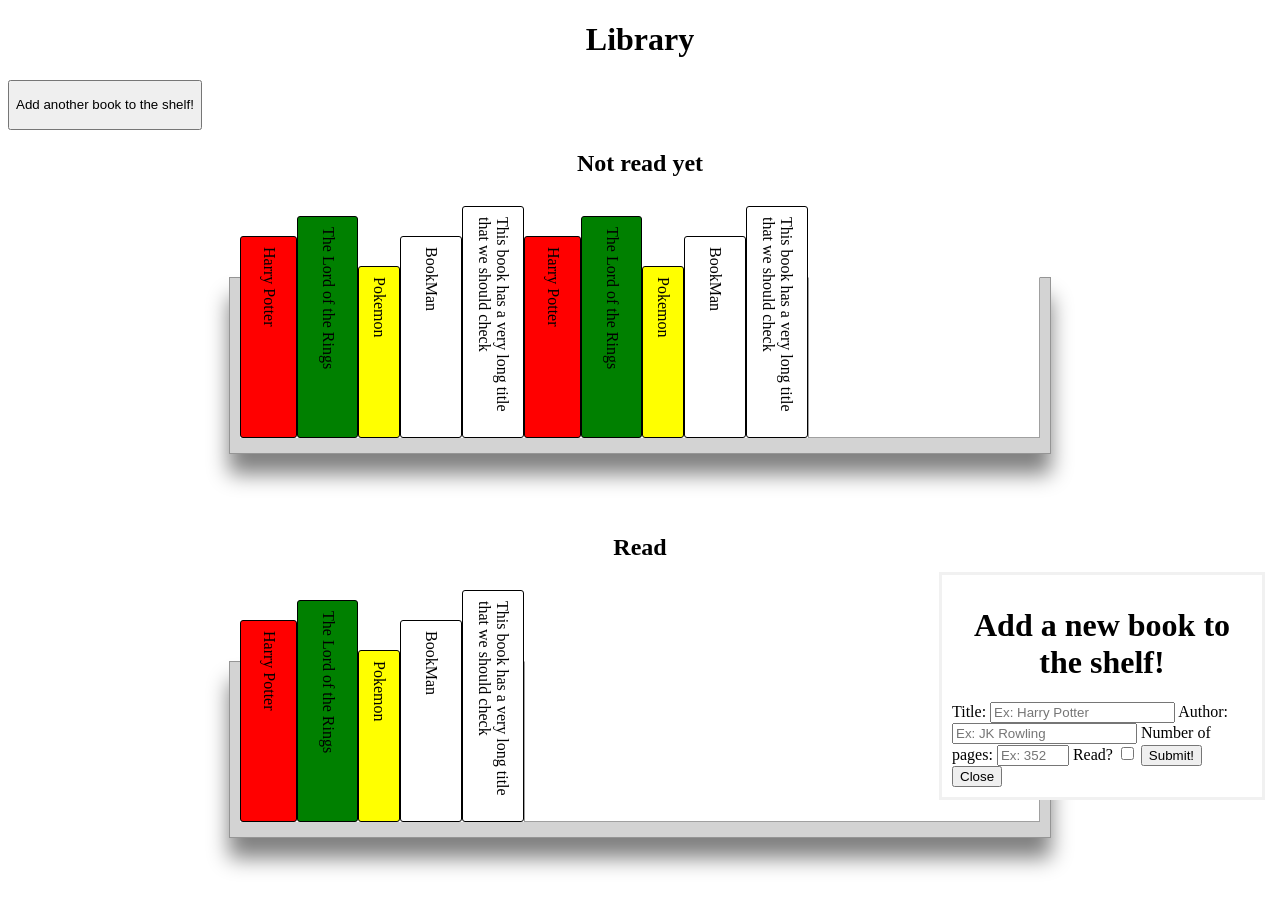
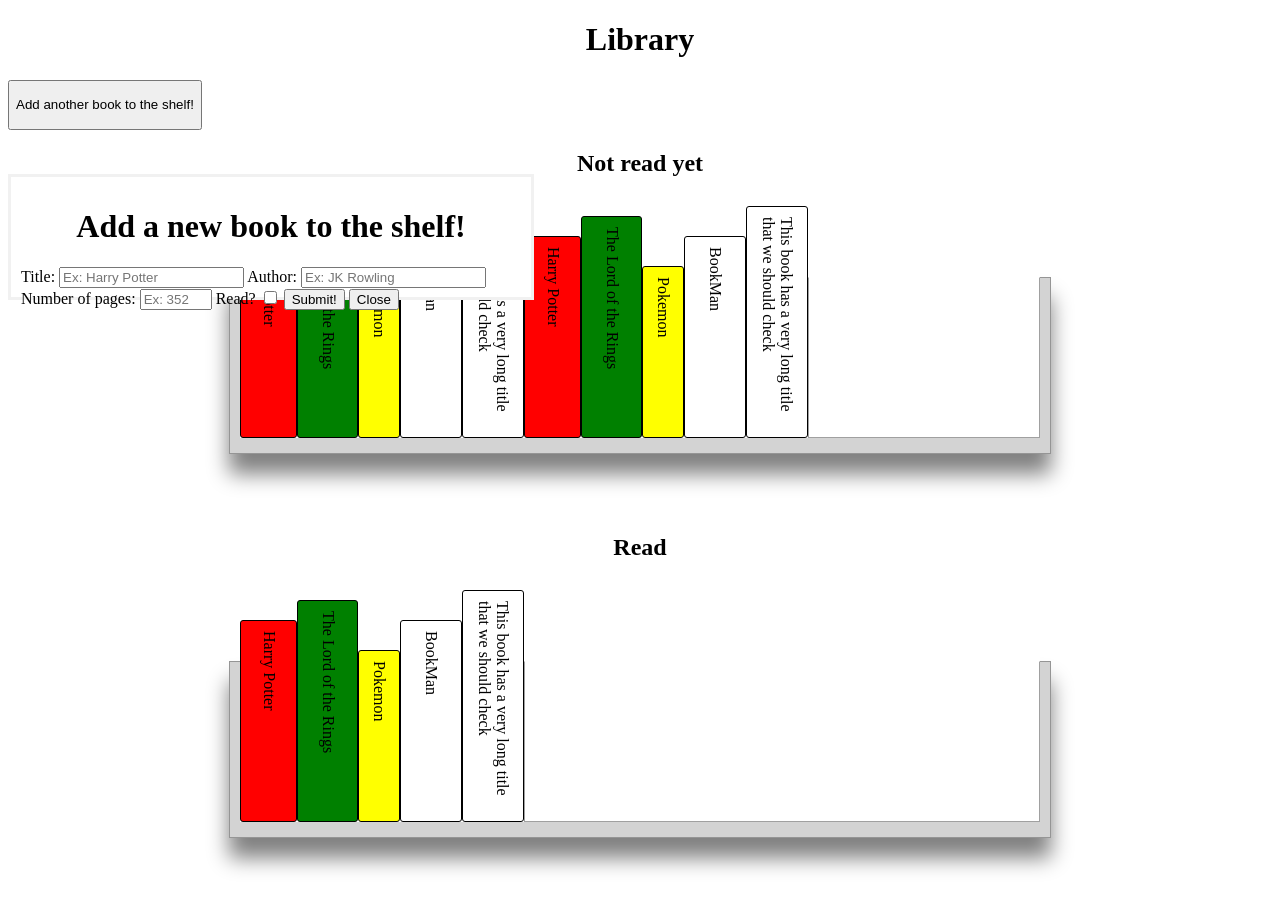
Before and after one commit to paulolins89/library, a plain HTML site: page index.html in a window 1280 px wide. Both pictures are taken after a click on the button "Add another book to the shelf!". Drawn offline with Linux system fonts and the light colour scheme.

Commit message:
trying to position the form over the page

```diff
--- a/style.css
+++ b/style.css
@@ -79,14 +79,15 @@ h1, h2{
 #book-form{
     display: none;
     position: fixed;
-    bottom: 0;
-    right: 15px;
+    bottom: 500px;
+    margin: auto;
     border: 3px solid #f1f1f1;
     z-index: 9;
 }
 
 .form-container{
-    max-width: 300px;
+    width: 500px;
+    height: 100px;
     padding: 10px;
     background-color: white;
 }
```
